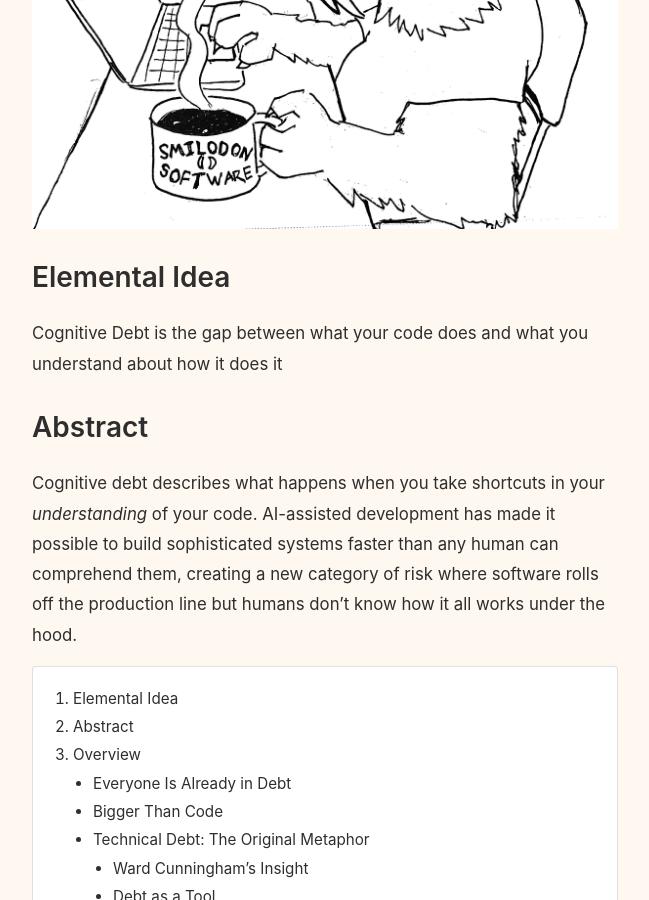
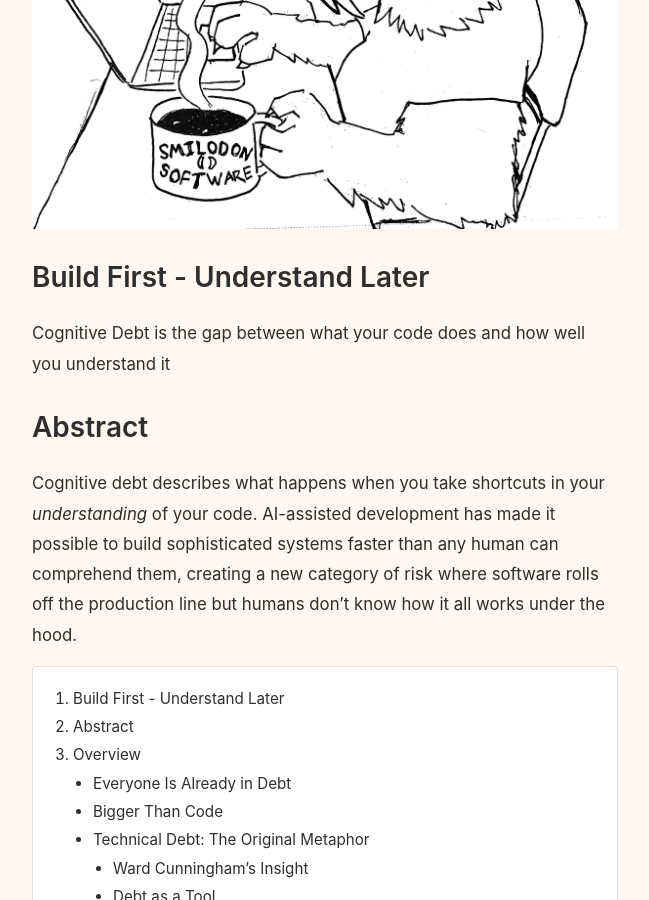
Before and after one commit to tparlmer/smilodon-software, a Jekyll site: the page built from _posts/2026-02-16-cognitive-debt.md, in a window 1280 px wide and 900 px high, scrolled down 527 px. Shown: the whole window, without its empty margins (315-964 px from the left). Built offline with Jekyll 4.4.1, drawn with Linux system fonts in a browser that asks for light colours.

Commit message:
Update blog post

```diff
--- a/_posts/2026-02-16-cognitive-debt.md
+++ b/_posts/2026-02-16-cognitive-debt.md
@@ -8,9 +8,9 @@ excerpt: "Build First - Understand Later"
 
 ![Smilodon Software](/assets/images/smilodon-software.png)
 
-## Elemental Idea
+## Build First - Understand Later
 
-Cognitive Debt is the gap between what your code does and what you understand about how it does it
+Cognitive Debt is the gap between what your code does and how well you understand it
 
 ## Abstract
 
```
